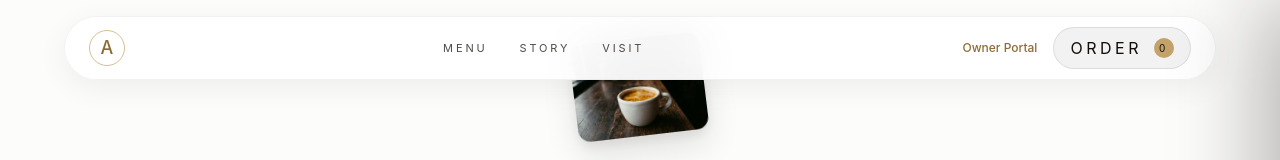
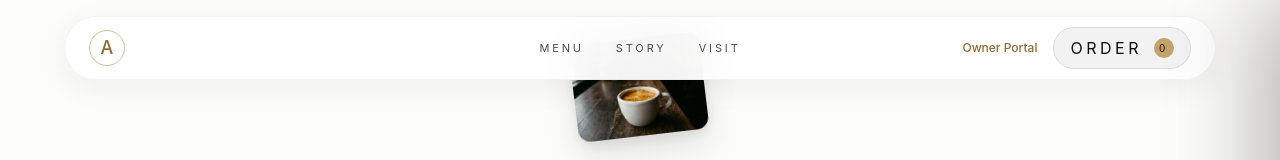
Before and after one commit to Omar-webcloud/aureum-cafe, a Next.js app: page / in a window 1280 px wide. Shown: the top 160 px of the page. Built offline with nearby package versions, Linux system fonts and the light colour scheme.

Commit message:
feat: add SiteHeader component and install gsap dependency

```diff
--- a/package.json
+++ b/package.json
@@ -12,6 +12,7 @@
     "@google/genai": "^2.18.0",
     "dotenv": "17.3.1",
     "drizzle-orm": "0.45.2",
+    "gsap": "^3.15.0",
     "lucide-react": "^1.37.0",
     "next": "16.2.6",
     "pg": "8.20.0",
--- a/src/components/site-header.tsx
+++ b/src/components/site-header.tsx
@@ -27,22 +27,27 @@ export function SiteHeader() {
       className="fixed inset-x-0 top-0 z-40 px-3 pt-3 text-ink sm:px-6 sm:pt-4"
     >
       <div
-        className={`mx-auto flex h-14 max-w-6xl items-center justify-between rounded-full border border-ink/5 bg-white/95 px-4 backdrop-blur-xl transition-shadow duration-300 sm:h-16 sm:px-6 ${
+        className={`relative mx-auto flex h-14 max-w-6xl items-center justify-between rounded-full border border-ink/5 bg-white/95 px-4 backdrop-blur-xl transition-shadow duration-300 sm:h-16 sm:px-6 ${
           scrolled ? "shadow-[0_12px_40px_rgba(20,14,10,0.12)]" : "shadow-[0_8px_30px_rgba(20,14,10,0.06)]"
         }`}
       >
+        {/* Logo — left */}
         <a href="#top" aria-label="Aureum home">
           <span className="grid h-9 w-9 place-items-center rounded-full border border-gold/70 font-display text-lg text-gold-deep">
             A
           </span>
         </a>
-        <nav className="hidden items-center gap-8 text-[11px] uppercase tracking-[0.26em] text-ink/75 md:flex">
+
+        {/* Nav — absolutely centered */}
+        <nav className="hidden items-center gap-8 text-[11px] uppercase tracking-[0.26em] text-ink/75 md:flex absolute left-1/2 -translate-x-1/2">
           {links.map((link) => (
             <a key={link.href} href={link.href} className="transition hover:text-gold-deep">
               {link.label}
             </a>
           ))}
         </nav>
+
+        {/* Right actions */}
         <div className="flex items-center gap-4">
           <Link href="/owner" className="text-gold-deep hover:text-gold transition-colors flex items-center gap-2">
             <User className="h-5 w-5 sm:hidden" />
```
Also changed, not shown: 1 other file (tests, documents, lock files or other folders).
